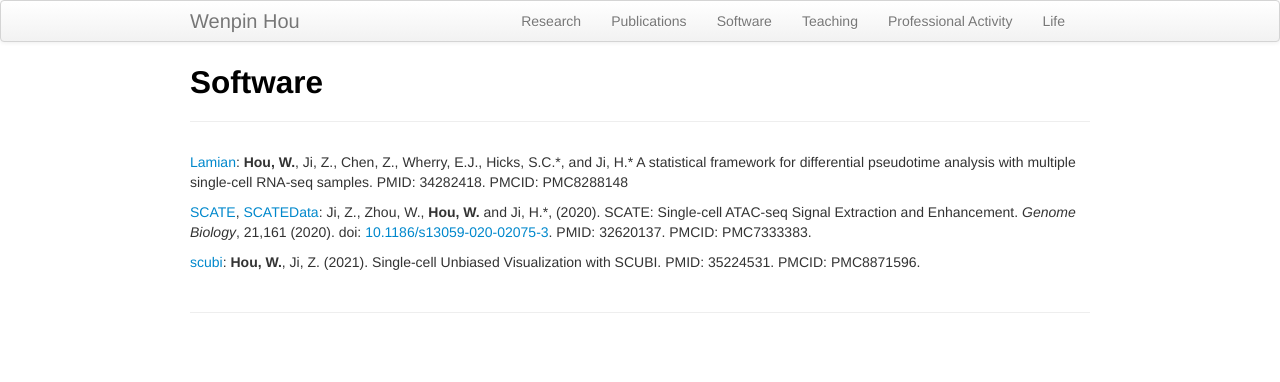
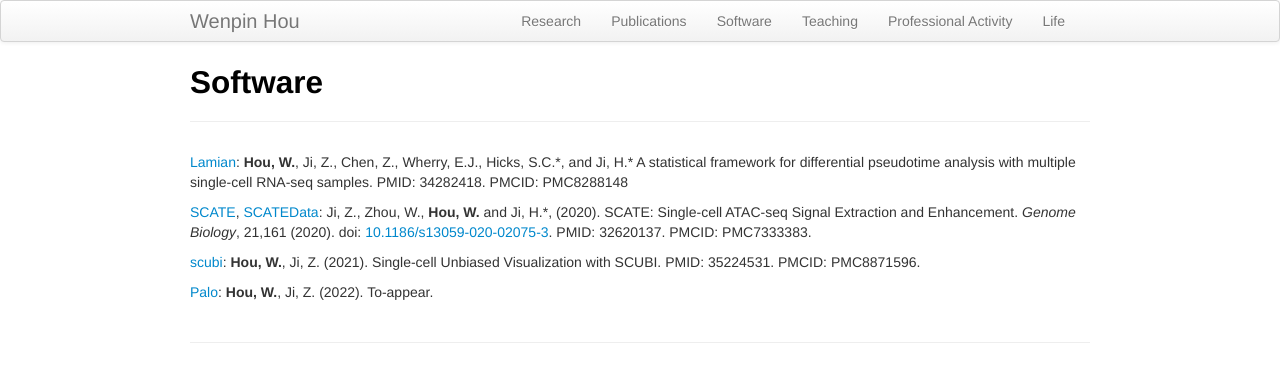
Before and after one commit to Winnie09/Wenpin_Hou, a Jekyll site: the page built from pages/software.md, in a window 1280 px wide. Shown: the top 382 px of the page. Built offline with Jekyll 4.4.1, drawn with Linux system fonts in a browser that asks for light colours.

Commit message:
add Palo package

```diff
--- a/pages/software.md
+++ b/pages/software.md
@@ -10,3 +10,6 @@ title: Software
 
 
 [scubi](https://winnie09.github.io/Wenpin_Hou/pages/SCUBI.html):  **Hou, W.**, Ji, Z. (2021). Single-cell Unbiased Visualization with SCUBI. PMID: 35224531. PMCID: PMC8871596.
+
+
+[Palo](https://winnie09.github.io/Wenpin_Hou/pages/Palo.html):  **Hou, W.**, Ji, Z. (2022). To-appear.
```
